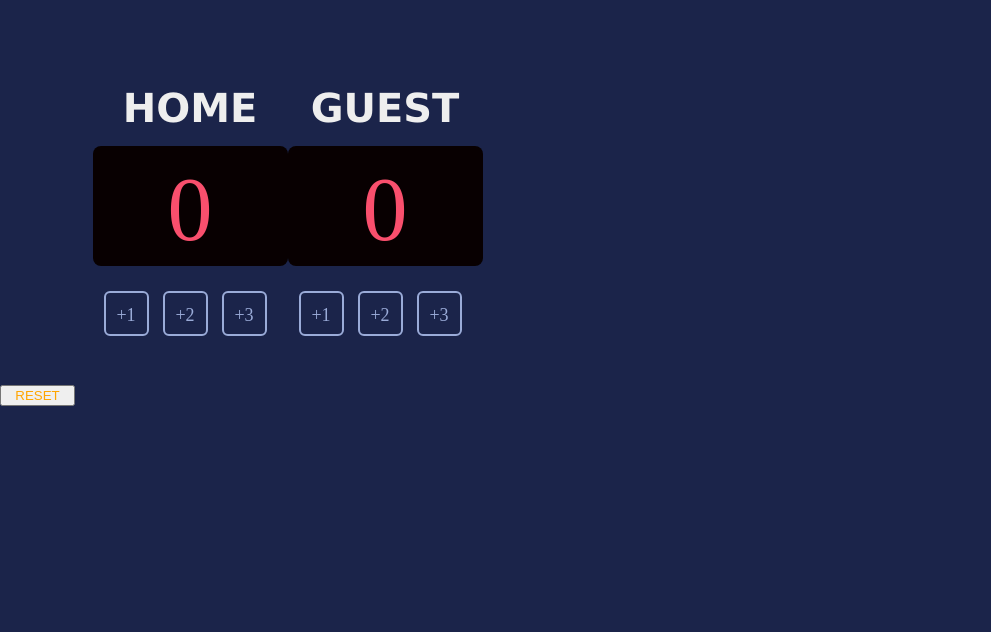
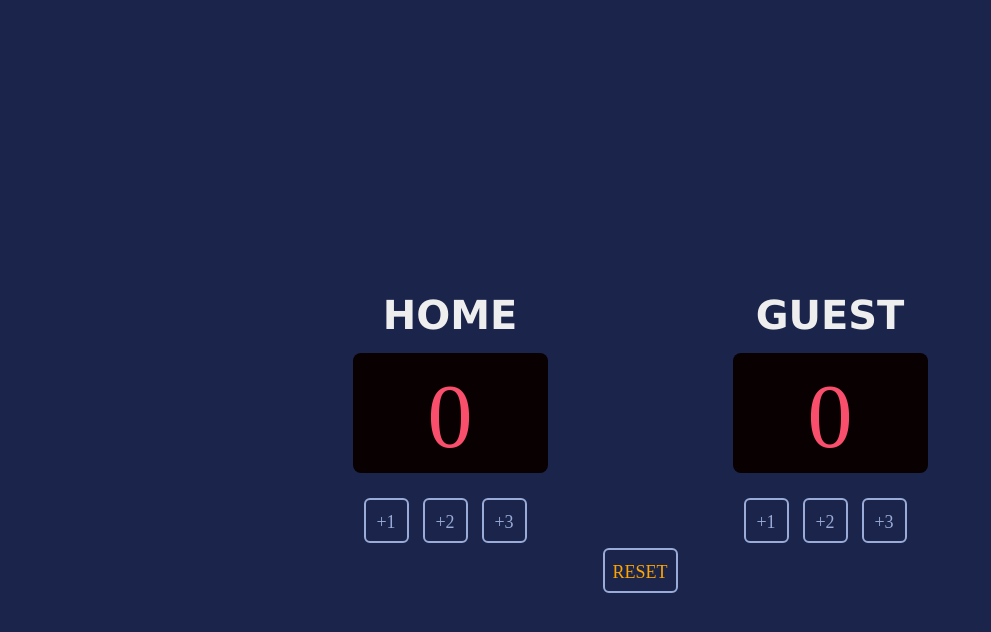
Before and after one commit to Yashpal-Singh-Rathore/scoreboard, a plain HTML site: page index.html in a window 1280 px wide. Shown: the whole page, without its empty margins (0-991 px from the left). Drawn offline with Linux system fonts and the light colour scheme; a web font is replaced by a local one.

Commit message:
Update index.html
updated reset button

```diff
--- a/index.html
+++ b/index.html
@@ -4,6 +4,7 @@
         <link href="https://fonts.cdnfonts.com/css/cursed-timer-ulil" rel="stylesheet">
     </head>
     <body>
+        <div class="main">
             <div class="container">
                 <div class="inner-container">
                     <h3 class="team-name">HOME</h3>
@@ -12,6 +13,7 @@
                     <button class="btn" onclick="homePlusTwo()">+2</button>
                     <button class="btn" onclick="homePlusThree()">+3</button>
                 </div>
+                <button class="btn btn-secondary" onclick="reset()">RESET</button>
                 <div class="inner-container">
                     <h3 class="team-name">GUEST</h3>
                     <p id="guest" class="team-board"></p>
@@ -20,7 +22,7 @@
                     <button class="btn" onclick="guestPlusThree()">+3</button>
                 </div>
             </div>
-        <button class="btn-secondary" onclick="reset()">RESET</button>
+        </div>
         <script src="index.js"></script>
     </body>
 </html>
```
Lines whose indentation alone changed are shown as unchanged.
